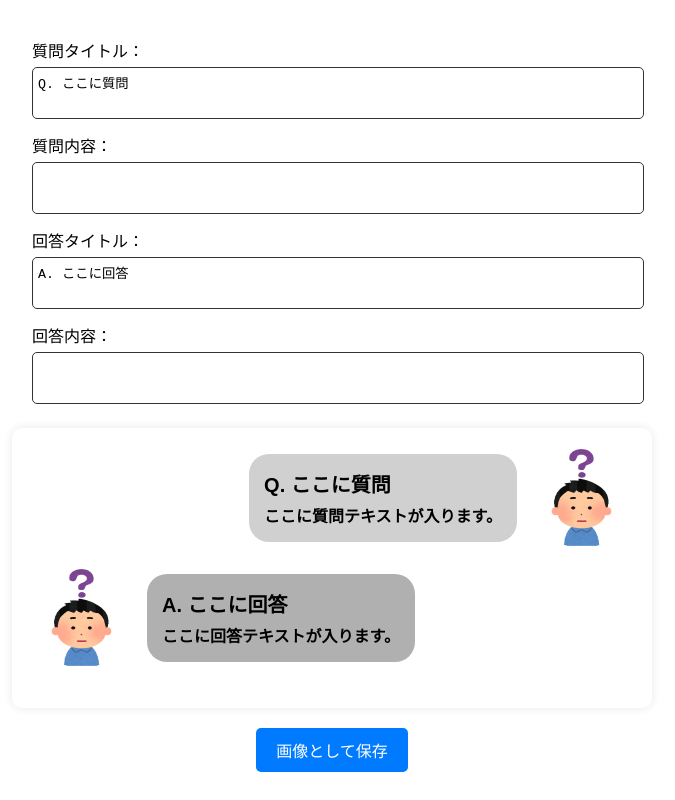
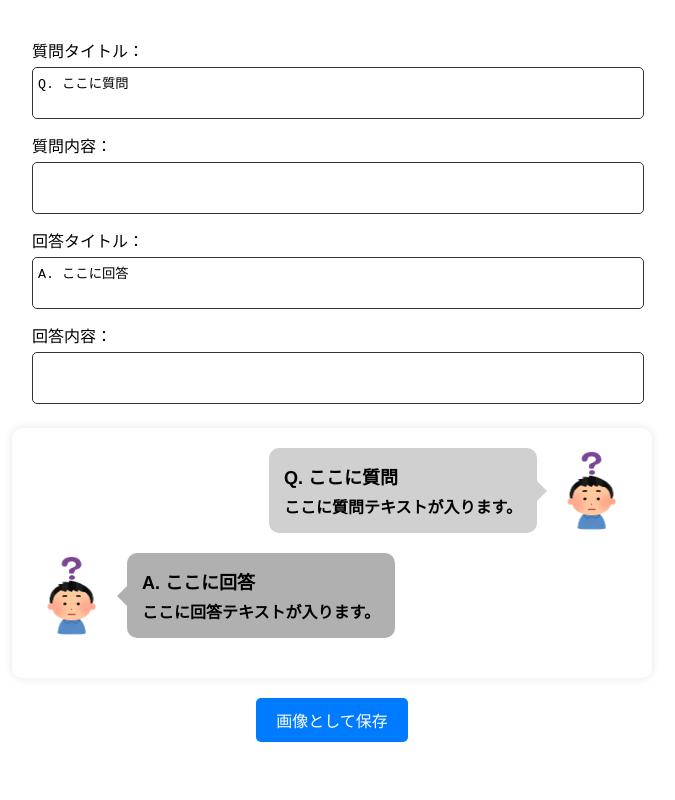
Before and after one commit to ticketpage/idol, a plain HTML site: page index.html in a window 1280 px wide. Shown: the whole page, without its empty margins (308-983 px from the left). Drawn offline with nearby package versions, Linux system fonts and the light colour scheme.

Commit message:
Update index.html

```diff
--- a/index.html
+++ b/index.html
@@ -8,7 +8,7 @@
     <style>
         body {
             font-family: Arial, sans-serif;
-            background-color: white !important; /* 修正: 背景色を白に固定 */
+            background-color: white !important; /* 背景色を白に */
             display: flex;
             flex-direction: column;
             align-items: center;
@@ -17,10 +17,11 @@
         .chat-container {
             width: 80%;
             max-width: 600px;
-            background-color: white !important; /* 修正: chat-container の背景色を白に固定 */
+            background-color: white !important;
             padding: 20px;
             border-radius: 10px;
             box-shadow: 0 0 10px rgba(0, 0, 0, 0.1);
+            position: relative;
         }
         .chat {
             display: flex;
@@ -29,21 +30,22 @@
             position: relative;
         }
         .chat img {
-            width: 100px;
-            height: 100px;
+            width: 80px;
+            height: 80px;
             border-radius: 50%;
         }
         .chat .bubble {
             max-width: 70%;
             padding: 15px;
-            border-radius: 20px;
-            position: relative;
+            border-radius: 10px;
             font-size: 16px;
             font-weight: bold;
             display: inline-block;
+            position: relative;
+            background-color: #d0d0d0;
         }
         .bubble strong {
-            font-size: 20px;
+            font-size: 18px;
             display: block;
             margin-bottom: 5px;
         }
@@ -53,6 +55,7 @@
         .answer .bubble {
             background-color: #b0b0b0;
             margin-left: 15px;
+            border-radius: 10px;
         }
         .question {
             flex-direction: row-reverse;
@@ -60,7 +63,30 @@
         .question .bubble {
             background-color: #d0d0d0;
             margin-right: 15px;
+            border-radius: 10px;
         }
+
+        /* 吹き出しの三角形 */
+        .bubble:after {
+            content: "";
+            position: absolute;
+            border-style: solid;
+        }
+        .question .bubble:after {
+            top: 50%;
+            right: -10px;
+            border-width: 10px 0 10px 10px;
+            border-color: transparent transparent transparent #d0d0d0;
+            transform: translateY(-50%);
+        }
+        .answer .bubble:after {
+            top: 50%;
+            left: -10px;
+            border-width: 10px 10px 10px 0;
+            border-color: transparent #b0b0b0 transparent transparent;
+            transform: translateY(-50%);
+        }
+
         .input-container {
             margin-bottom: 20px;
             width: 80%;
@@ -101,8 +127,8 @@
 
             html2canvas(chatContainer, {
                 useCORS: true,
-                backgroundColor: "#FFFFFF", // 修正: 背景色を白に固定
-                logging: true
+                backgroundColor: "#FFFFFF", // 背景を白に固定
+                scale: 2 // 解像度を向上
             }).then(canvas => {
                 let link = document.createElement("a");
                 link.href = canvas.toDataURL("image/png");
```
